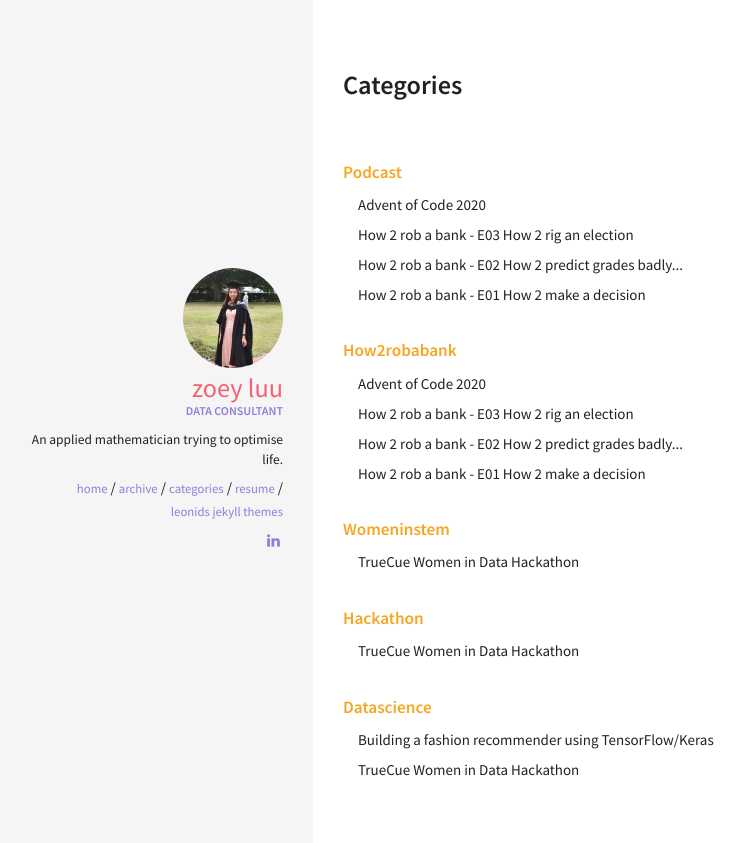
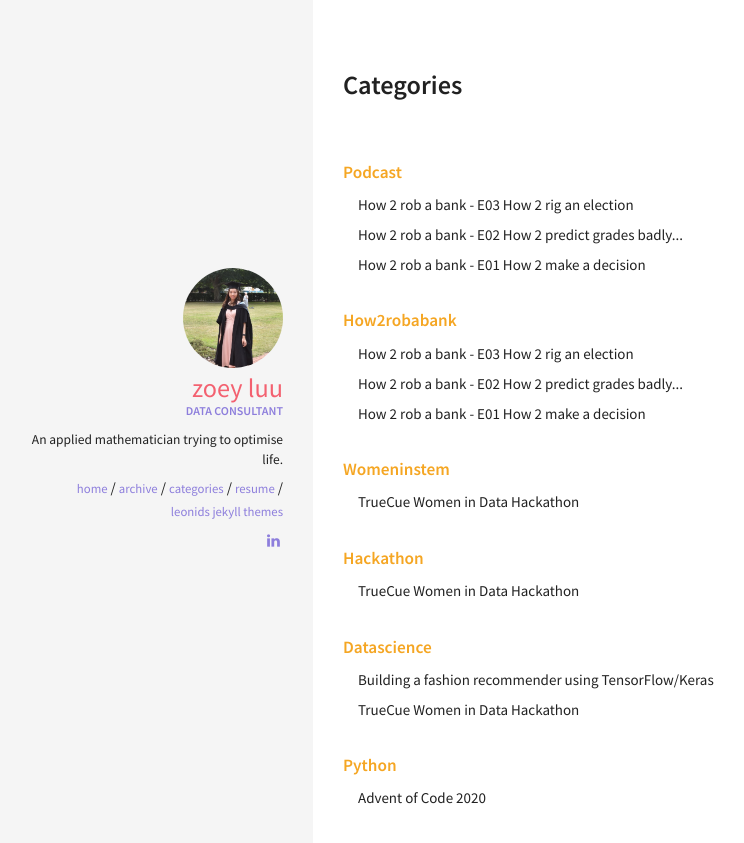
Before and after one commit to zoluu/zoluu.github.io, a Jekyll site: the page built from categories/index.html, in a window 1280 px wide. Shown: the top 843 px of the page, without its empty margins (7-751 px from the left). Built offline with Jekyll 4.4.1, drawn with Linux system fonts in a browser that asks for light colours.

Commit message:
Update posts 2020-Dec-30

```diff
--- a/_posts/2020-12-05-advent-of-code-day-1-to-5.md
+++ b/_posts/2020-12-05-advent-of-code-day-1-to-5.md
@@ -1,7 +1,7 @@
 ---
 layout: post
 title: Advent of Code 2020
-categories: [podcast, how2robabank]
+categories: [python]
 comments: false
 ---
 This is the first year I am doing the [Advent of Code](https://adventofcode.com/2020)! Advent of Code is an Advent calendar with small programming puzzles that can be solved in any programming language. It's a great way to practise programming and develop problem solving skills, plus the problems form a story to make things more interesting! Here's my attempt at the first few days of the Advent of Code.
```
